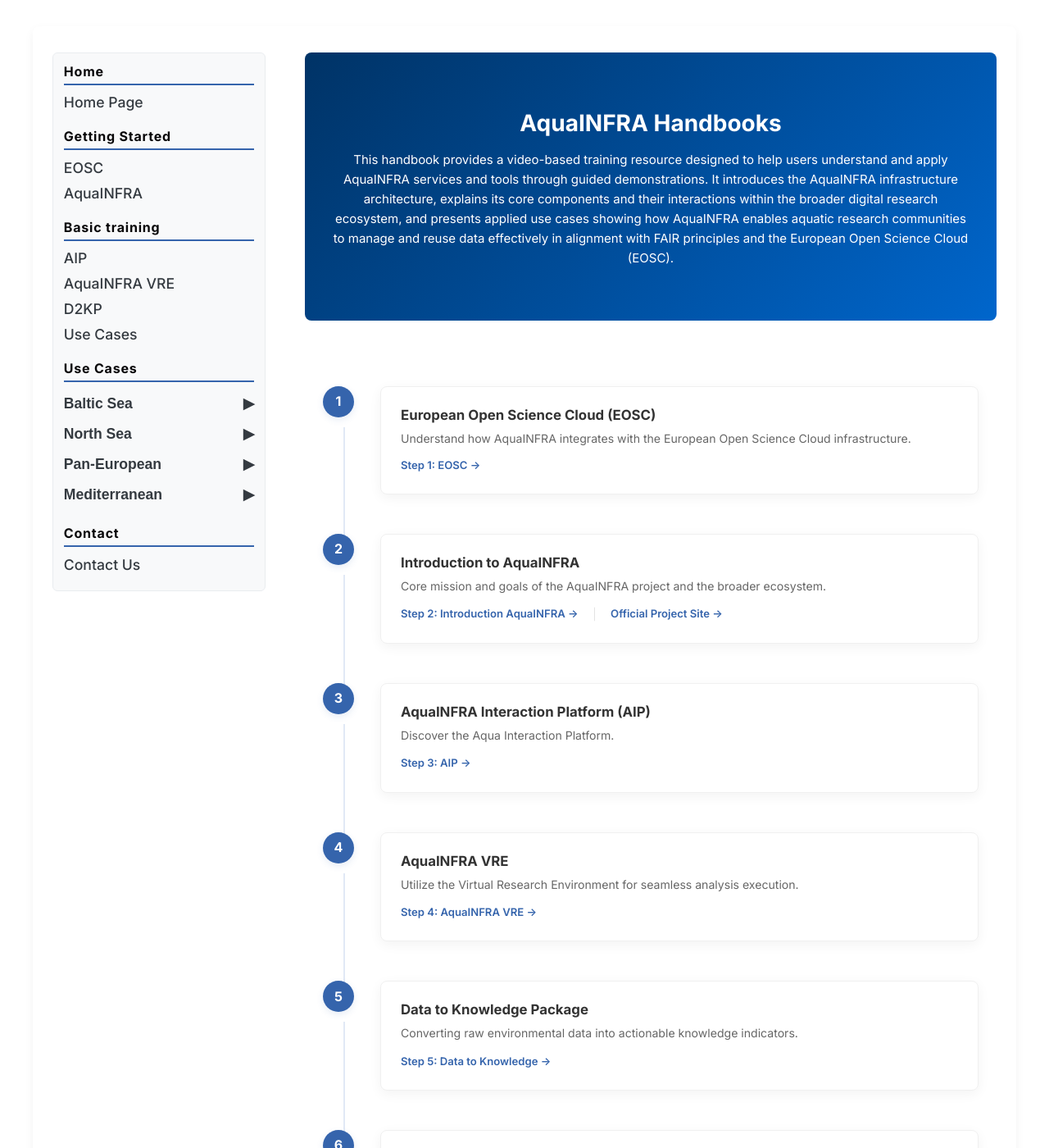
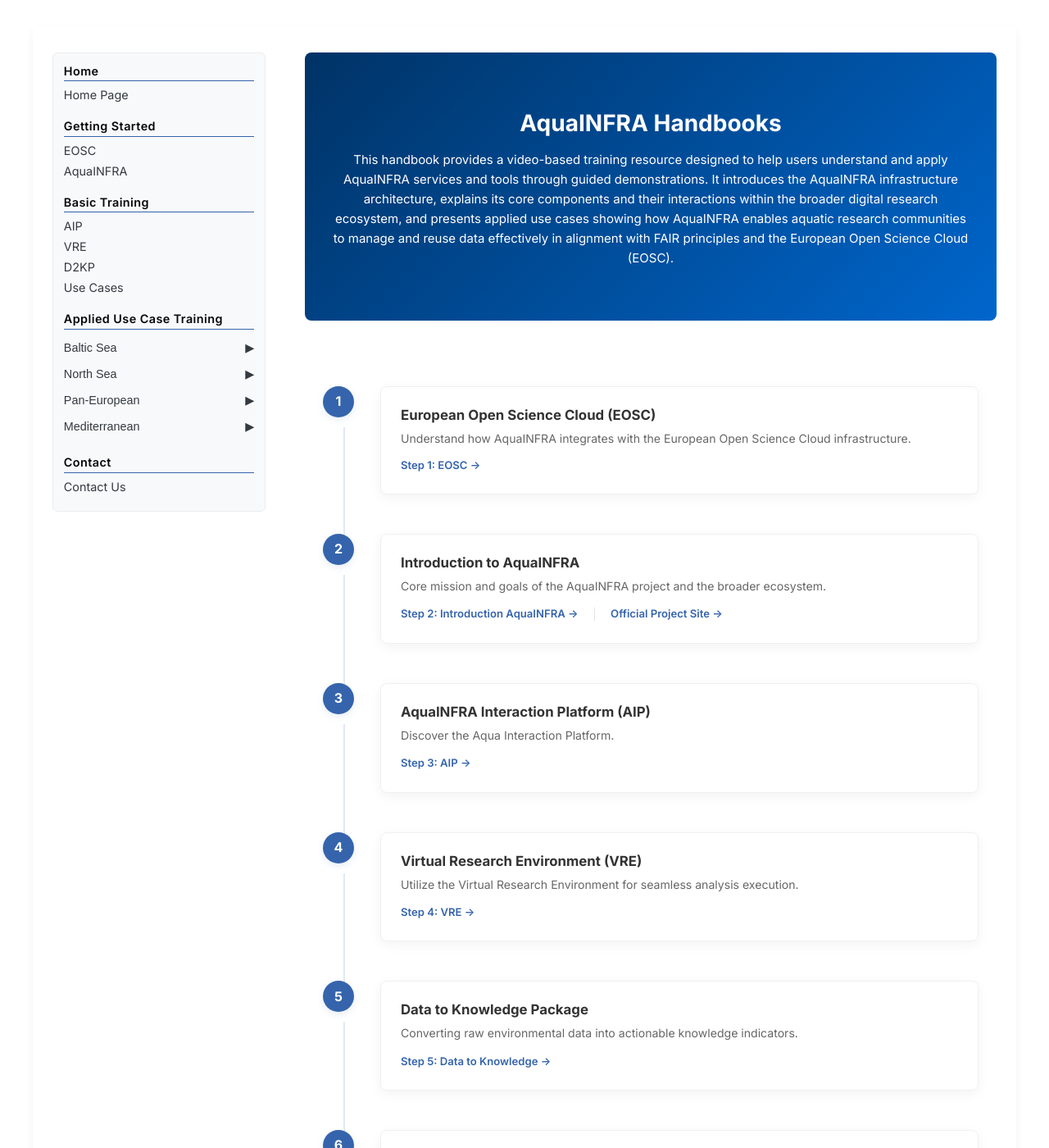
Before and after one commit to Mehrad1994/AquaINFRA_Training_Handbooks, a Jekyll site: the page built from docs/index.md, in a window 1280 px wide and 1400 px high. Shown: the whole window at 82% size. Built offline with Jekyll 4.4.1, drawn with Linux system fonts in a browser that asks for light colours; some of the changed text lies outside the part shown.

Commit message:
Font and Title updated

```diff
--- a/docs/_includes/sidebar.html
+++ b/docs/_includes/sidebar.html
@@ -18,10 +18,10 @@
 
     <!-- Section 3 & 4: Context & Trainings -->
     <section class="sidebar__section">
-        <h3 class="sidebar__heading">Basic training</h3>
+        <h3 class="sidebar__heading">Basic Training</h3>
         <ul class="sidebar__list">
             <li><a href="{{ '/03_aip' | relative_url }}" class="sidebar__link">AIP</a></li>
-            <li><a href="{{ '/04_aquainfra_vre' | relative_url }}" class="sidebar__link">AquaINFRA VRE</a></li>
+            <li><a href="{{ '/04_aquainfra_vre' | relative_url }}" class="sidebar__link">VRE</a></li>
             <li><a href="{{ '/05_data_to_knowledge' | relative_url }}" class="sidebar__link">D2KP</a></li>
             <li><a href="{{ '/06_use_cases' | relative_url }}" class="sidebar__link">Use Cases</a></li>
         </ul>
@@ -29,7 +29,7 @@
 
     <!-- Section 4: Training Use Cases (Dynamic)-->
     <section class="sidebar__section">
-        <h3 class="sidebar__heading">Use Cases</h3>
+        <h3 class="sidebar__heading">Applied Use Case Training</h3>
 
         {% for region in site.data.use_cases %}
         <div class="sidebar__region">
--- a/docs/assets/css/sidebar.css
+++ b/docs/assets/css/sidebar.css
@@ -18,14 +18,14 @@
 }
 
 .sidebar__heading {
-    font-size: 1rem;
+    font-size: 0.9rem;
     color: var(--gray-900);
-    letter-spacing: 0.05em;
-    margin-bottom: 0.6rem;
-    border-bottom: 2px solid var(--aqua-blue);
-    padding-bottom: 0.3rem;
+    letter-spacing: 0.03em;
+    margin-bottom: 0.5rem;
+    border-bottom: 1.5px solid var(--aqua-blue);
+    padding-bottom: 0.2rem;
     margin-top: 0;
-    font-weight: 700;
+    font-weight: 600;
 }
 
 .sidebar__list {
@@ -40,14 +40,14 @@
 
 .sidebar__link {
     color: var(--gray-800);
-    font-size: 1.1rem;
-    font-weight: 500;
+    font-size: 0.9rem;
+    font-weight: 400;
     display: flex;
     align-items: center;
-    gap: 0.5rem;
+    gap: 0.4rem;
     transition: all 0.2s ease;
     text-decoration: none;
-    line-height: 1.4;
+    line-height: 1.3;
 }
 
 .sidebar__link:hover {
@@ -75,8 +75,8 @@
     justify-content: space-between;
     align-items: center;
     cursor: pointer;
-    font-size: 1.1rem;
-    font-weight: 600;
+    font-size: 0.9rem;
+    font-weight: 400;
     color: var(--gray-800);
     transition: color 0.2s;
 }
--- a/docs/assets/css/style.css
+++ b/docs/assets/css/style.css
@@ -523,14 +523,14 @@ img {
 }
 
 .sidebar__heading {
-    font-size: 1rem;
+    font-size: 0.95rem;
     color: var(--gray-900);
-    letter-spacing: 0.05em;
-    margin-bottom: 0.6rem;
-    border-bottom: 2px solid var(--aqua-blue);
-    padding-bottom: 0.3rem;
+    letter-spacing: 0.03em;
+    margin-bottom: 0.5rem;
+    border-bottom: 1.5px solid var(--aqua-blue);
+    padding-bottom: 0.2rem;
     margin-top: 0;
-    font-weight: 700;
+    font-weight: 600;
 }
 
 .sidebar__text {
@@ -553,11 +553,11 @@ img {
 .sidebar__link {
     display: block;
     color: var(--gray-800);
-    font-size: 1.1rem;
+    font-size: 0.9rem;
     text-decoration: none;
     transition: all 0.2s ease;
-    font-weight: 500;
-    line-height: 1.4;
+    font-weight: 400;
+    line-height: 1.3;
 }
 
 .sidebar__link:hover {
@@ -572,10 +572,10 @@ img {
 
 .sidebar__region-title {
     display: block;
-    font-weight: 600;
+    font-weight: 400;
     color: rgb(7, 6, 8);
     margin-bottom: 0;
-    font-size: 1rem;
+    font-size: 0.9rem;
 }
 
 /* Content Area */
--- a/docs/index.md
+++ b/docs/index.md
@@ -60,9 +60,9 @@ title: Home
 <div class="path-step">
     <div class="step-marker">4</div>
     <div class="step-content">
-        <h2 class="step-title">AquaINFRA VRE</h2>
+        <h2 class="step-title">Virtual Research Environment (VRE)</h2>
         <p class="step-desc">Utilize the Virtual Research Environment for seamless analysis execution.</p>
-        <a href="{{ '/04_aquainfra_vre' | relative_url }}" class="step-link">Step 4: AquaINFRA VRE →</a>
+        <a href="{{ '/04_aquainfra_vre' | relative_url }}" class="step-link">Step 4: VRE →</a>
     </div>
 </div>
 
@@ -82,9 +82,9 @@ title: Home
 <div class="path-step">
     <div class="step-marker">6</div>
     <div class="step-content">
-        <h2 class="step-title">Applied Use Cases</h2>
+        <h2 class="step-title">Applied Use Case Training</h2>
         <p class="step-desc">Dive into specific training modules with dedicated code, data, and video resources.</p>
-        <a href="{{ '/06_use_cases' | relative_url }}" class="step-link">Step 6: Explore Use Case Library →</a>
+        <a href="{{ '/06_use_cases' | relative_url }}" class="step-link">Step 6: Explore Training Library →</a>
     </div>
 </div>
 
```
